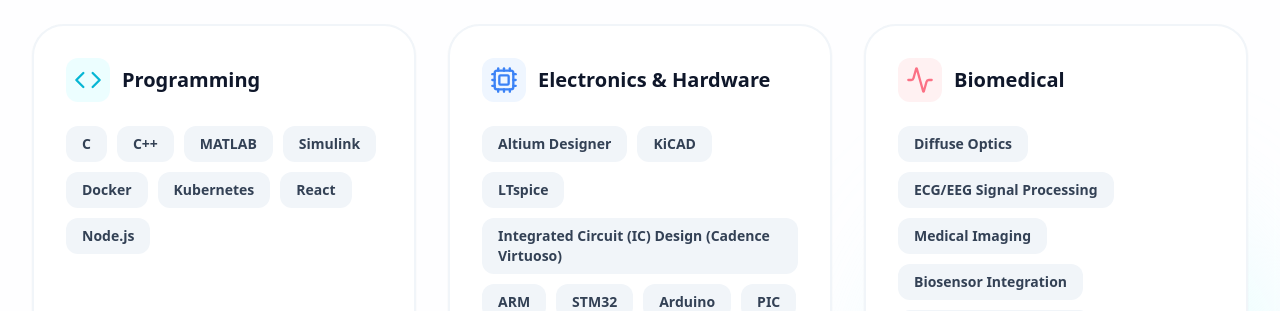
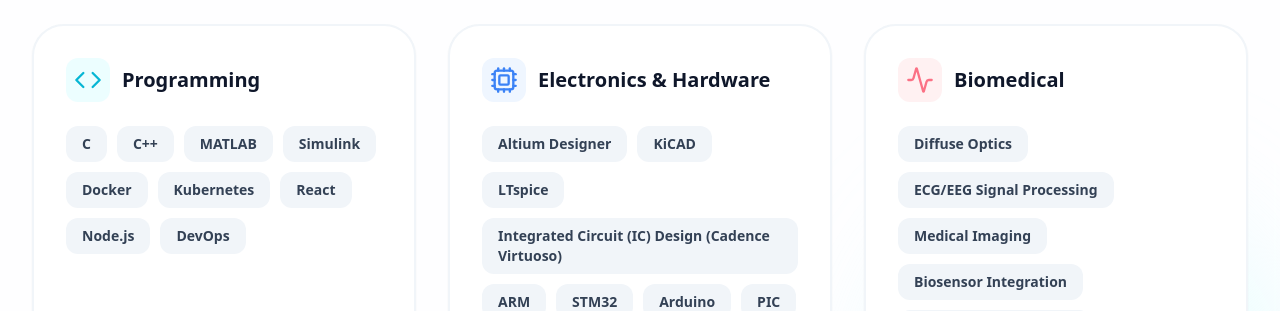
Before and after one commit to Angelos-A/angelos-portfolio, a React (Vite) app: page / in a window 1280 px wide. Shown: the part 5500-5811 px from the top of the page. Built offline with nearby package versions, Linux system fonts and the light colour scheme.

Commit message:
App.jsx added DevOps

```diff
--- a/src/App.jsx
+++ b/src/App.jsx
@@ -736,7 +736,7 @@
                 <h3 className="text-xl font-extrabold">Programming</h3>
               </div>
              <div className="flex flex-wrap gap-2.5">
-              {['C', 'C++', 'MATLAB', 'Simulink', 'Docker', 'Kubernetes', 'React', 'Node.js'].map(skill => (
+              {['C', 'C++', 'MATLAB', 'Simulink', 'Docker', 'Kubernetes', 'React', 'Node.js', 'DevOps'].map(skill => (
                 <span key={skill} className="px-4 py-2 bg-slate-100 dark:bg-slate-800 text-slate-700 dark:text-slate-300 rounded-xl text-sm font-bold hover:bg-gradient-to-r hover:from-cyan-500 hover:to-blue-500 hover:text-white dark:hover:text-white hover:scale-110 hover:shadow-lg transition-all cursor-crosshair duration-200">{skill}</span>
               ))}
             </div>
```
